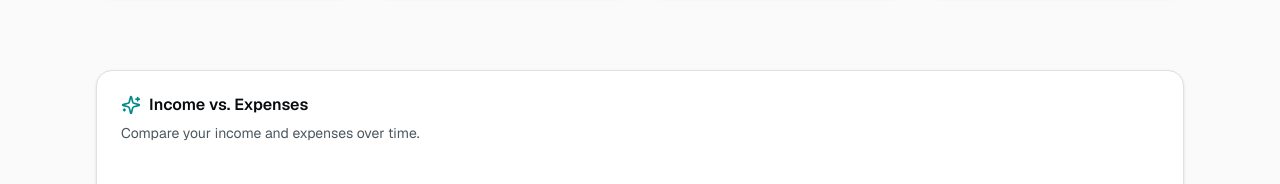
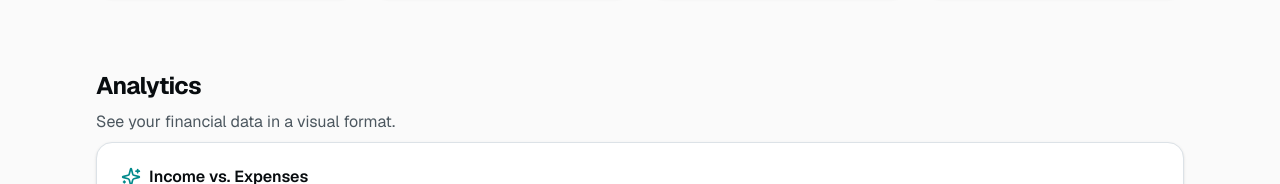
Before and after one commit to ashtonlevine/ConuHacks26, a Next.js app: page /dashboard in a window 1280 px wide. Shown: the part 442-626 px from the top of the page. Built offline with nearby package versions, Linux system fonts and the light colour scheme; no server answers.

Commit message:
Update page.tsx

```diff
--- a/app/dashboard/page.tsx
+++ b/app/dashboard/page.tsx
@@ -332,7 +332,17 @@ export default function DashboardPage() {
         {/* Charts */}
         <section className="py-6 sm:py-8">
           <div className="mx-auto max-w-6xl px-4 sm:px-6 lg:px-8">
-            <div className="grid gap-6 lg:grid-cols-2">
+            <div className="flex items-center justify-between">
+              <div>
+                <h2 className="text-xl font-bold tracking-tight text-foreground sm:text-2xl">
+                  Analytics
+                </h2>
+                <p className="mt-2 text-muted-foreground">
+                  See your financial data in a visual format.
+                </p>
+              </div>
+            </div>
+            <div className="mt-2 grid gap-6 lg:grid-cols-2">
               {/* Bar Chart*/}
               <Card className="border-border bg-card lg:col-span-2">
                 <CardHeader>
```
